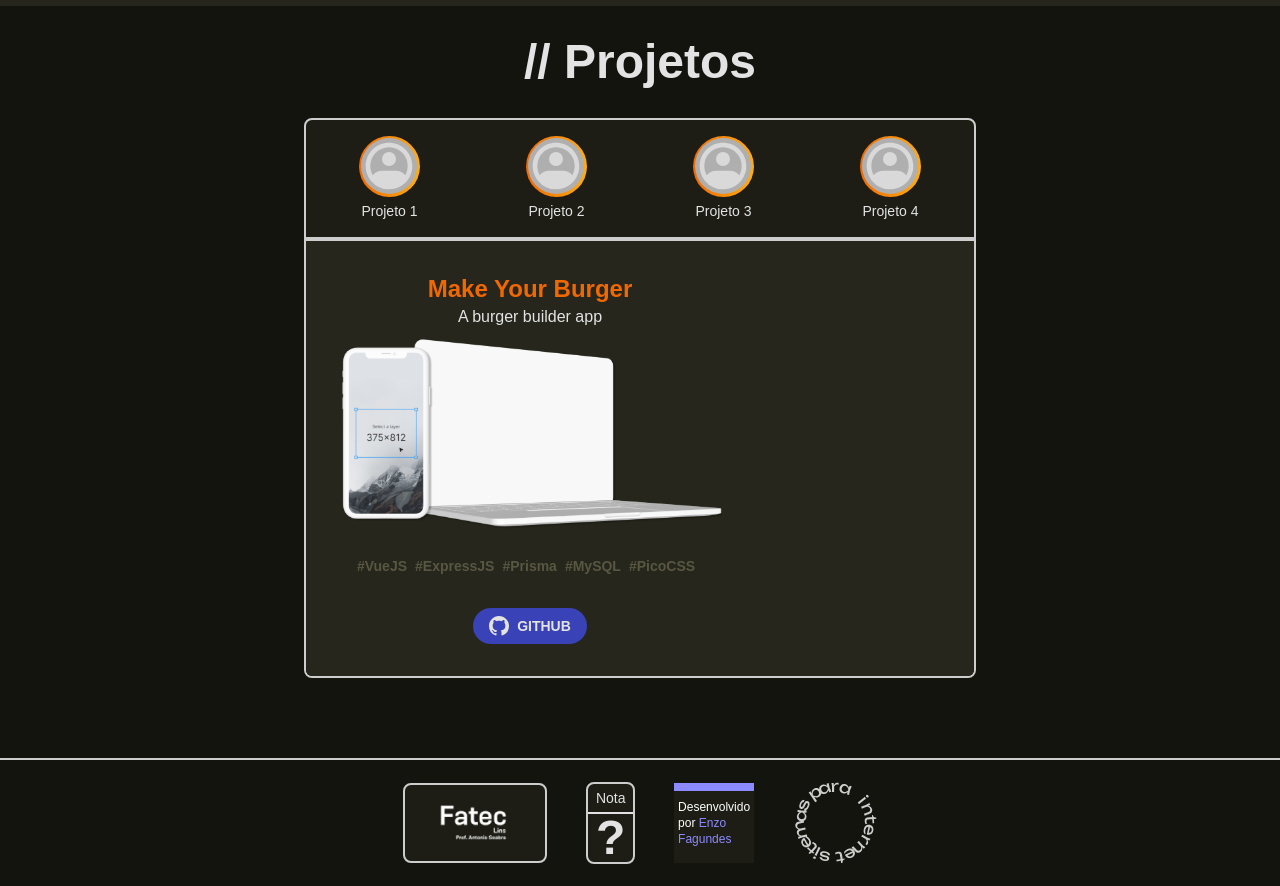
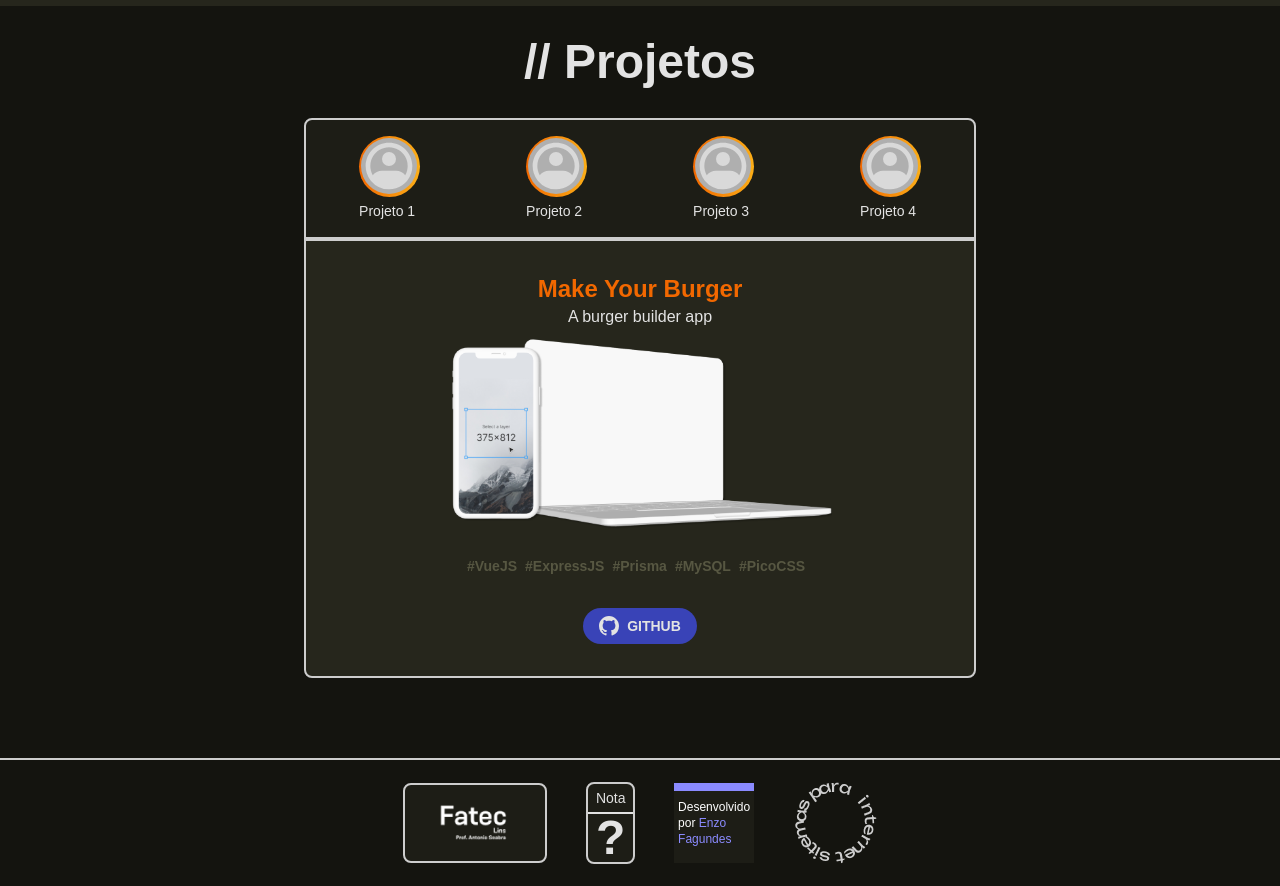
Before and after one commit to enzofagundz/portfolio, a Vue app: page / in a window 1280 px wide. Shown: the part 2040-2926 px from the top of the page. Built offline with nearby package versions, Linux system fonts and the light colour scheme.

Commit message:
change projects slider navigation

```diff
--- a/src/components/LinksComponent.vue
+++ b/src/components/LinksComponent.vue
@@ -9,7 +9,7 @@ import { WeatherComponent, GithubIcon, LinkedInIcon, CurriculumIcon } from './';
             <ul>
                 <li>
                     <a href="https://github.com/enzofagundz" class="icon" target="_blank">
-                        <GithubIcon color="#8b8bff" size="w-12 md:w-16"/>
+                        <GithubIcon color="#8b8bff" size="w-12 md:w-16 lg:w-18"/>
                     </a>
                 </li>
                 <li>
--- a/src/components/ProjectsComponent.vue
+++ b/src/components/ProjectsComponent.vue
@@ -13,15 +13,17 @@ const projectsStore = useProjectsStore();
         </h1>
         <nav class="subjects-nav">
             <div v-for="project in projectsStore.projects" :key="project.id" >
-                <div>
-                    <img src="../../public/img/profile-icon.svg" alt="">
-                </div>
                 <a :href="`#item${project.id}`">
-                    Projeto {{ project.id }}
+                    <div>
+                        <img src="../../public/img/profile-icon.svg" alt="">
+                    </div>
+                    <p>
+                        Projeto {{ project.id }}
+                    </p>
                 </a>
             </div>
         </nav>
-        <aside class="w-full carousel">
+        <aside class="overflow-hidden">
             <div v-for="project in projectsStore.projects" :key="project.id" :id="`item${project.id}`" class="w-full carousel-item">
                 <article class="project">
                     <header>
@@ -69,20 +71,16 @@ aside {
     @apply flex flex-col items-center cursor-pointer
 }
 
-.subjects-nav>div>a {
+.subjects-nav>div a p {
     @apply text-[#e3e3e3] font-raleway text-sm mt-1
 }
 
-.subjects-nav>div>div {
+.subjects-nav>div a div {
     @apply w-[3.8rem] h-[3.8rem] rounded-full bg-gradient-to-r from-[#f26800] to-[#fbae17] flex justify-center items-center
 }
 
-.subjects-nav>div>div>img {
+.subjects-nav>div a img {
     @apply w-14 h-14 rounded-full bg-[#afafaf]
-}
-
-.subjects-nav>div>h3 {
-    @apply text-[#e3d3e3] font-raleway text-sm mt-1
 }
 
 .img-mockup {
@@ -90,7 +88,7 @@ aside {
 }
 
 .project {
-    @apply flex flex-col items-center justify-center p-8
+    @apply flex flex-col items-center justify-center p-8 w-full
 }
 
 .project footer {
```
